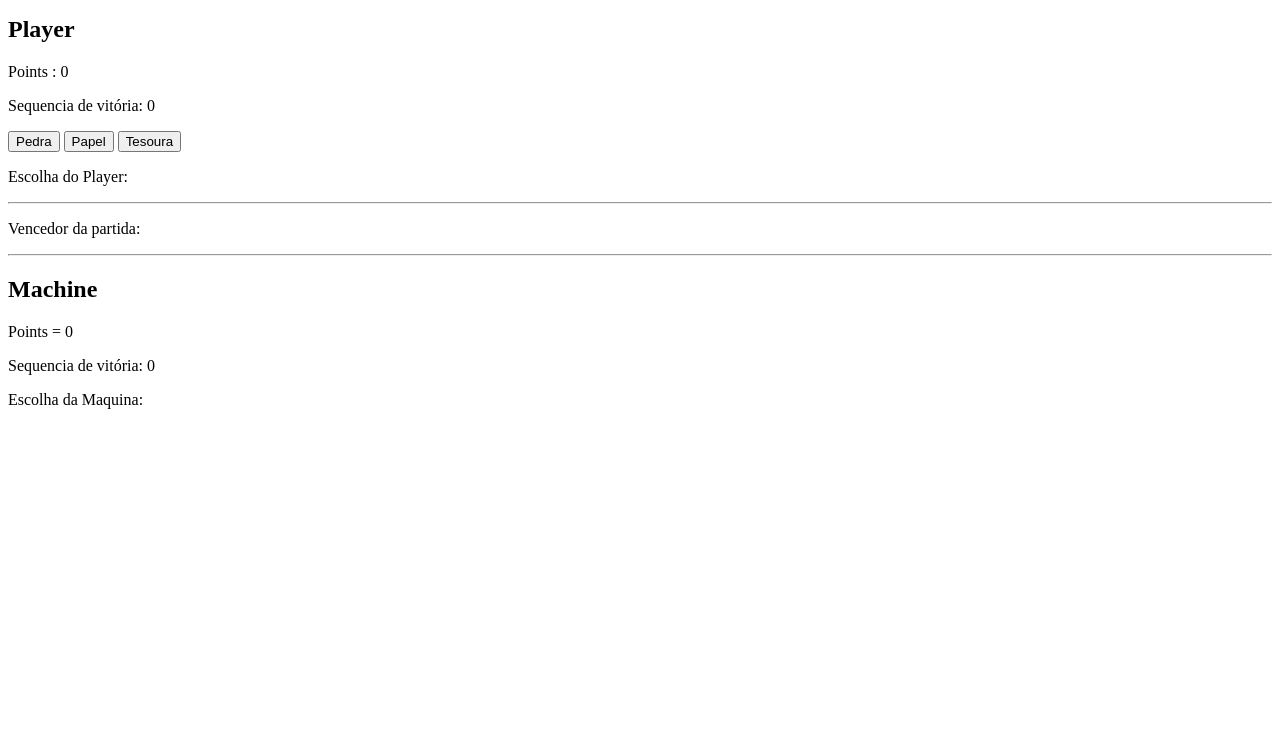
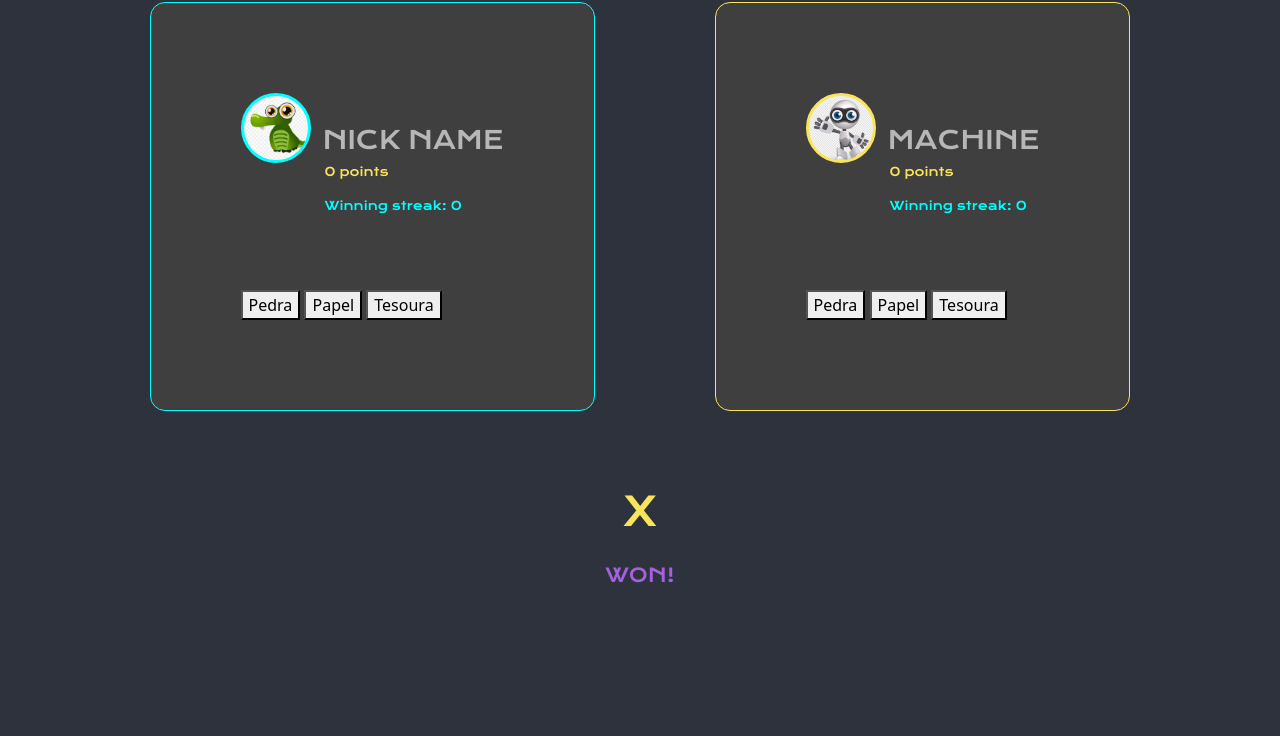
Before and after one commit to Matheus-Msantos/jokenpo-game, a plain HTML site: page game.html in a window 1280 px wide. Shown: the part 64-800 px from the top of the page. Drawn offline with nearby package versions, Linux system fonts and the light colour scheme; a web font is replaced by a local one.

Commit message:
Tela do jogo

```diff
--- a/game.html
+++ b/game.html
@@ -4,36 +4,73 @@
 <head>
     <meta charset="UTF-8">
     <title>Jokenpo</title>
+
+    <!-- CSS only -->
+    <link href="https://cdn.jsdelivr.net/npm/bootstrap@5.0.0-beta1/dist/css/bootstrap.min.css" rel="stylesheet"
+        integrity="sha384-giJF6kkoqNQ00vy+HMDP7azOuL0xtbfIcaT9wjKHr8RbDVddVHyTfAAsrekwKmP1" crossorigin="anonymous">
+
+    <link rel="stylesheet" type="text/css" href="css/tela-game.css">
+
+    <!-- JavaScript Bundle with Popper -->
+    <script src="https://cdn.jsdelivr.net/npm/bootstrap@5.0.0-beta1/dist/js/bootstrap.bundle.min.js"
+        integrity="sha384-ygbV9kiqUc6oa4msXn9868pTtWMgiQaeYH7/t7LECLbyPA2x65Kgf80OJFdroafW"
+        crossorigin="anonymous"></script>
+    <script src="https://kit.fontawesome.com/4d52201842.js" crossorigin="anonymous"></script>
     <script src="js/script.js"></script>
     <script src="js/test.js"></script>
 </head>
 
 <body>
+    <header class="title">
+        <h1> Jo<span>ken</span>po </h1>
+    </header>
 
-    <h1> Jokenpo </h1>
+    <main>
+        <div class="game">
 
-    <h2> Player </h2>
+            <div class="player">
+                <div class="perfil">
+                    <div class="photoPlayer"> </div>
+                    <h2 class="name"> Nick name </h2>
+                </div>
 
-    <p> Points : <span id="playerPoints"> </span> </p>
-    <p> Sequencia de vitória: <span id="sequencePlayer"> 0 </span> </p>
+                <p class="points"> <span id="playerPoints"> </span> points </p>
+                <p class="sequence"> Winning streak: <span id="sequencePlayer"> 0 </span> </p>
 
-    <button onclick="game.play(PEDRA)">Pedra</button>
-    <button onclick="game.play(PAPEL)">Papel</button>
-    <button onclick="game.play(TESOURA)">Tesoura</button>
+                <button onclick="game.play(PEDRA)"> Pedra </button>
+                <button onclick="game.play(PAPEL)"> Papel </button>
+                <button onclick="game.play(TESOURA)"> Tesoura </button>
 
-    <p> Escolha do Player: <span id="pickedPlayer"> </span> </p>
+            </div>
 
-    <hr>
+            <div class="machine">
+                <div class="perfil">
+                    <div class="photoMachine"> </div>
+                    <h2 class="name"> Machine </h2>
+                </div>
 
-    <p> Vencedor da partida: <span id="winner"></span> </p>
+                <p class="points"> <span id="machinePoints"> </span> points</p>
+                <p class="sequence"> Winning streak: <span id="sequenceMachine"> 0 </span> </p>
 
-    <hr>
+                <button> Pedra </button>
+                <button> Papel </button>
+                <button> Tesoura </button>
 
-    <h2> Machine </h2>
+            </div>
 
-    <p> Points = <span id="machinePoints"> </span> </p>
-    <p> Sequencia de vitória: <span id="sequenceMachine"> 0 </span> </p>
-    <p> Escolha da Maquina: <span id="pickedMachine"> </span> </p>
+        </div>
+
+        <div class="picked">
+
+            <span id="pickedPlayer"> </span>
+            <span class="vs"> X </span>
+            <span id="pickedMachine"> </span>
+
+        </div>
+
+        <p class="won"> <span id="winner"></span> Won! </p>
+
+    </main>
 
 </body>
 
```
